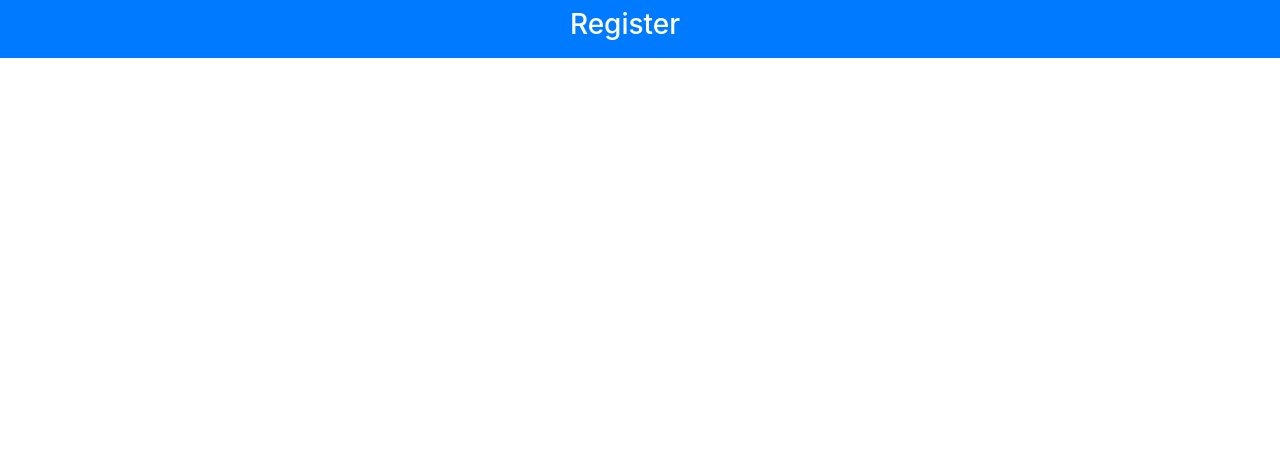
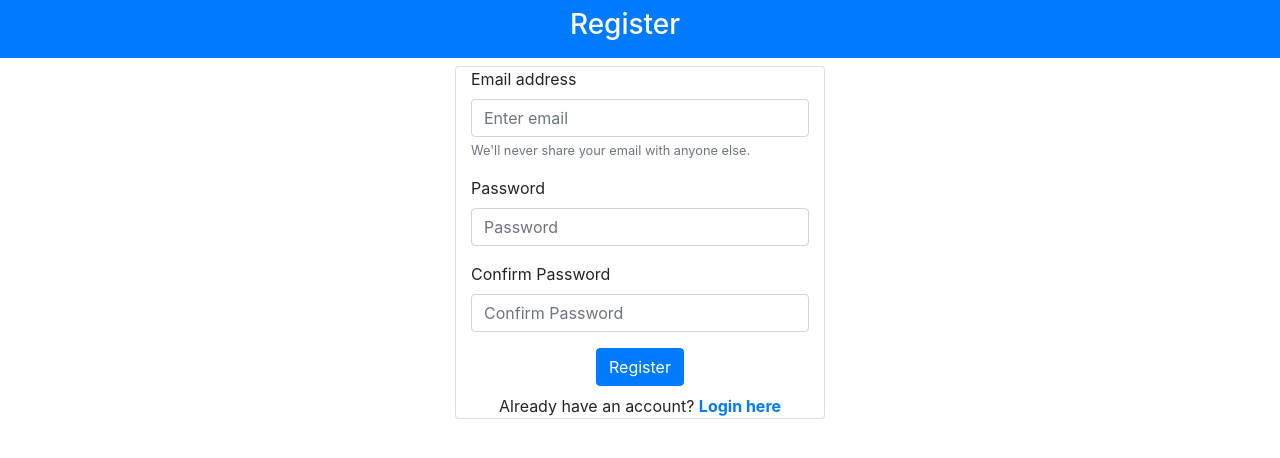
Before and after one commit to irodriguez86/user-crud, a React (Create React App) app: page / in a window 1280 px wide. Shown: the top 458 px of the page. Built offline with nearby package versions, Linux system fonts and the light colour scheme.

Commit message:
Add registration form functions and api configuration

```diff
--- a/src/App.js
+++ b/src/App.js
@@ -1,13 +1,28 @@
-import React from "react";
+import React, {useState} from 'react';
 import Header from './components/Header/Header';
+import RegistrationForm from './components/RegistrationForm/RegistrationForm';
+import {
+    BrowserRouter as Router,
+    Switch,
+    Route
+} from "react-router-dom";
 
 import './App.css';
 
 function App() {
   return (
-      <div className="App">
-        <Header />
-      </div>
+      <Router>
+          <div className="App">
+              <Header/>
+              <div className="container d-flex align-items-center flex-column">
+                  <Switch>
+                      <Route path="/" exact={true}>
+                          <RegistrationForm />
+                      </Route>
+                  </Switch>
+              </div>
+          </div>
+      </Router>
   );
 }
 
--- a/src/components/RegistrationForm/RegistrationForm.css
+++ b/src/components/RegistrationForm/RegistrationForm.css
@@ -0,0 +1,10 @@
+.loginText {
+    color: #007bff;
+    font-weight: bold;
+    cursor: pointer;
+}
+
+.successMessage {
+    color: green;
+    font-weight: bold;
+}
--- a/src/components/RegistrationForm/RegistrationForm.js
+++ b/src/components/RegistrationForm/RegistrationForm.js
@@ -1,6 +1,67 @@
 import React, {useState} from 'react';
+import axios from 'axios';
+import './RegistrationForm.css';
+import {API_BASE_URL} from '../../constants/api';
+import { withRouter } from "react-router-dom";
 
 function RegistrationForm(props) {
+    const [state , setState] = useState({
+        email : "",
+        password : "",
+        confirmPassword: "",
+        successMessage: null
+    })
+    const handleChange = (e) => {
+        const {id , value} = e.target
+        setState(prevState => ({
+            ...prevState,
+            [id] : value
+        }))
+    }
+    const sendDetailsToServer = () => {
+        if(state.email.length && state.password.length) {
+            props.showError(null);
+            const payload={
+                "email":state.email,
+                "password":state.password,
+            }
+            axios.post(API_BASE_URL+'register', payload)
+                .then(function (response) {
+                    if(response.data.code === 200){
+                        setState(prevState => ({
+                            ...prevState,
+                            'successMessage' : 'Registration successful. Redirecting to home page..'
+                        }))
+                        redirectToHome();
+                        props.showError(null)
+                    } else{
+                        props.showError("Some error ocurred");
+                    }
+                })
+                .catch(function (error) {
+                    console.log(error);
+                });
+        } else {
+            props.showError('Please enter valid username and password')
+        }
+
+    }
+    const redirectToHome = () => {
+        props.updateTitle('Home')
+        props.history.push('/home');
+    }
+    const redirectToLogin = () => {
+        props.updateTitle('Login')
+        props.history.push('/login');
+    }
+    const handleSubmitClick = (e) => {
+        e.preventDefault();
+        if(state.password === state.confirmPassword) {
+            sendDetailsToServer()
+        } else {
+            props.showError('Passwords do not match');
+        }
+    }
     return(
         <div className="card col-12 col-lg-4 login-card mt-2 hv-center">
             <form>
@@ -11,6 +72,8 @@ function RegistrationForm(props) {
                            id="email"
                            aria-describedby="emailHelp"
                            placeholder="Enter email"
+                           value={state.email}
+                           onChange={handleChange}
                     />
                     <small id="emailHelp" className="form-text text-muted">We'll never share your email with anyone else.</small>
                 </div>
@@ -20,6 +83,8 @@ function RegistrationForm(props) {
                            className="form-control"
                            id="password"
                            placeholder="Password"
+                           value={state.password}
+                           onChange={handleChange}
                     />
                 </div>
                 <div className="form-group text-left">
@@ -28,15 +93,28 @@ function RegistrationForm(props) {
                            className="form-control"
                            id="confirmPassword"
                            placeholder="Confirm Password"
+                           value={state.confirmPassword}
+                           onChange={handleChange}
                     />
                 </div>
                 <button
                     type="submit"
                     className="btn btn-primary"
+                    onClick={handleSubmitClick}
                 >
                     Register
                 </button>
             </form>
+            <div className="alert alert-success mt-2" style={{display: state.successMessage ? 'block' : 'none' }} role="alert">
+                {state.successMessage}
+            </div>
+            <div className="mt-2">
+                <span>Already have an account? </span>
+                <span className="loginText" onClick={() => redirectToLogin()}>Login here</span>
+            </div>
+
         </div>
     )
 }
+
+export default withRouter(RegistrationForm);
--- /dev/null
+++ b/src/constants/api.js
@@ -0,0 +1 @@
+export const API_BASE_URL = 'https://reqres.in/api/';
```
Also changed, not shown: 1 other file (tests, documents, lock files or other folders). Lines whose indentation alone changed are shown as unchanged.
